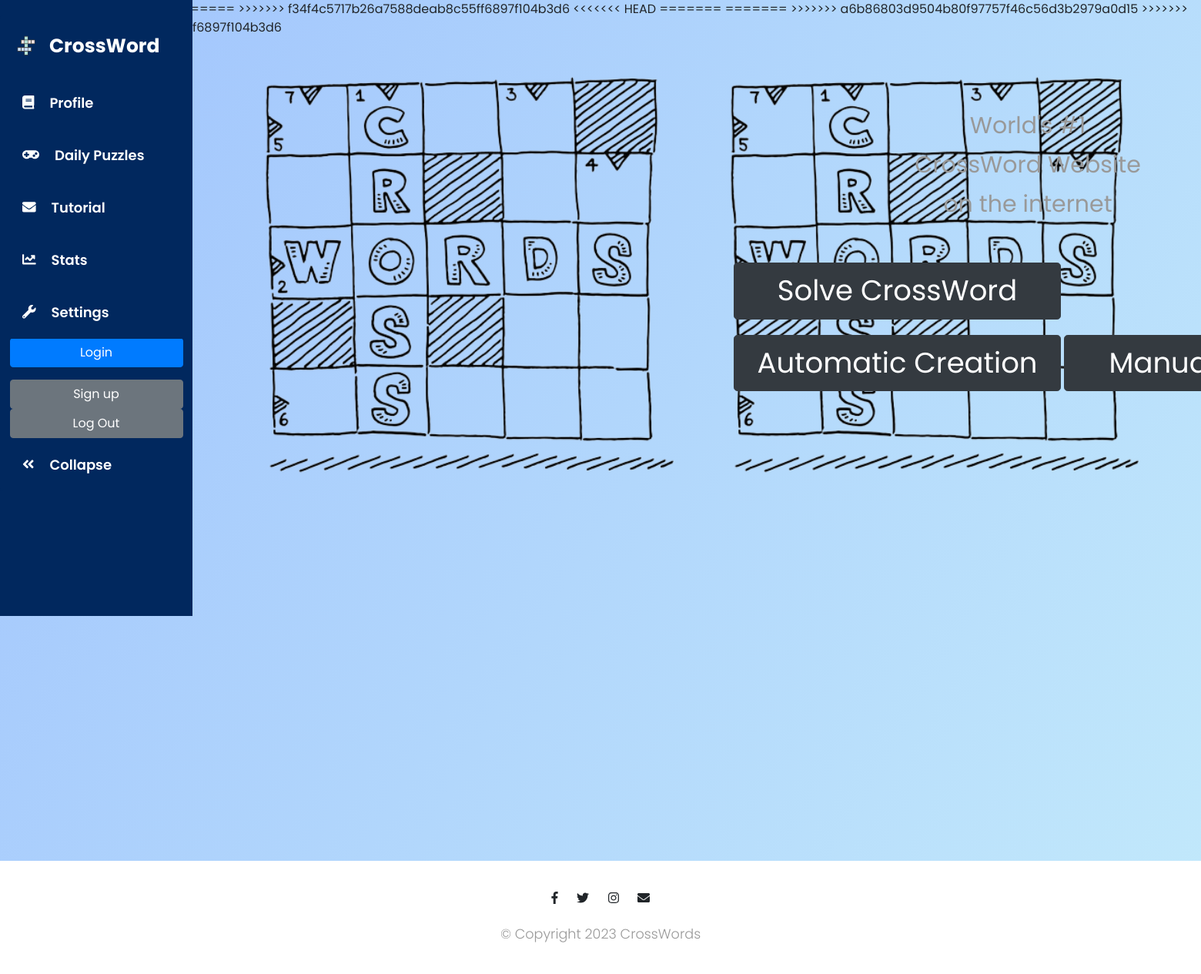
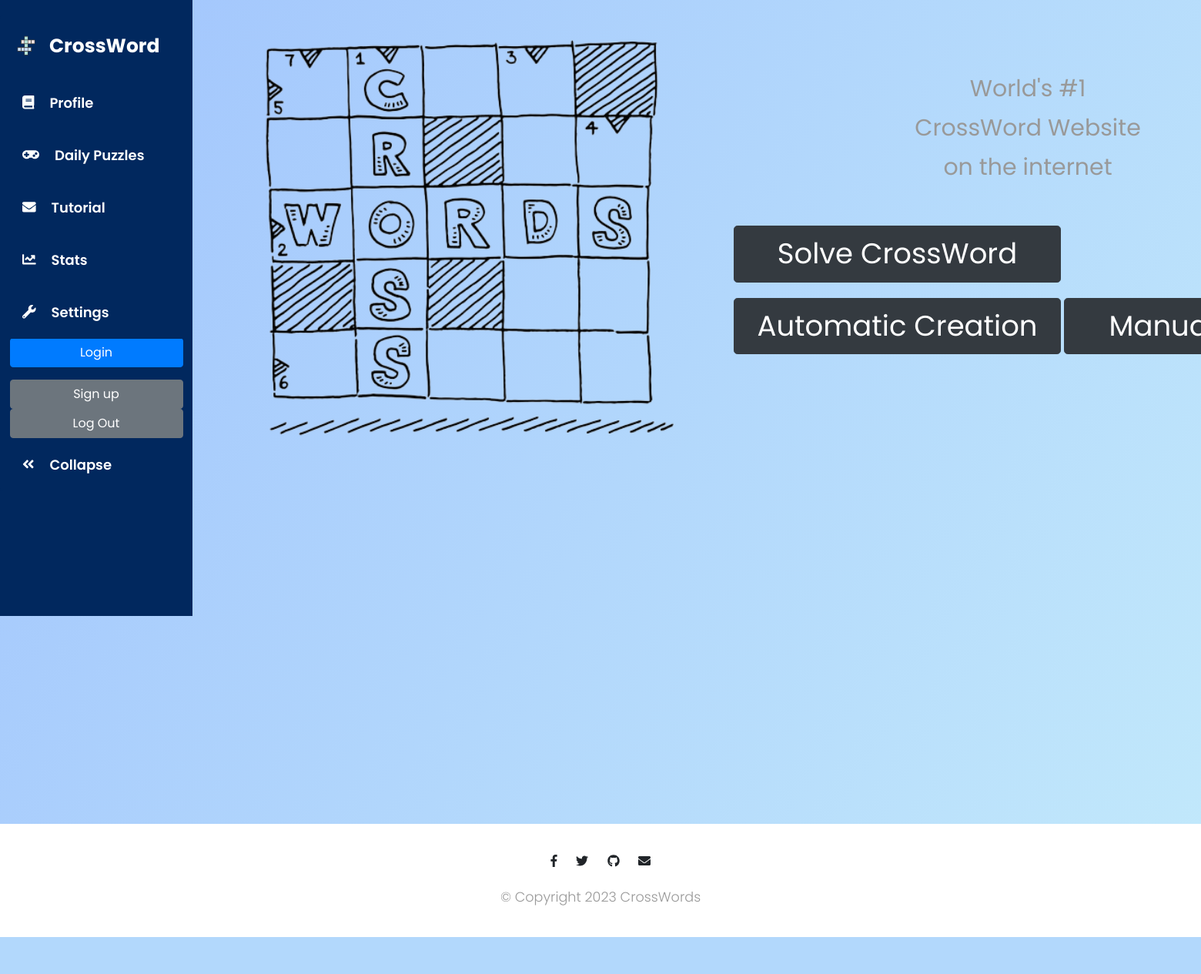
Before and after one commit to Rudra3012/IT314_Project_20, a Django app: page / in a window 1560 px wide; the page is wider, and only the part inside the window is pictured. Shown: that part at 77% size. After the commit the page ends 1217 px from the top of that part, so only its background shows below. Run offline with Django 4.2, Linux system fonts and the light colour scheme; parts of the project's set-up code (start-up, migrations or seed data) failed here and were passed over; some libraries are stand-ins or nearby versions.

Commit message:
removed merged conflicts

```diff
--- a/code/IT314_Project_20/templates/home.html
+++ b/code/IT314_Project_20/templates/home.html
@@ -25,19 +25,13 @@
     <!-- CSS Stylesheet -->
     <link rel="stylesheet" href="https://cdn.jsdelivr.net/npm/bootstrap@4.1.3/dist/css/bootstrap.min.css" integrity="sha384-MCw98/SFnGE8fJT3GXwEOngsV7Zt27NXFoaoApmYm81iuXoPkFOJwJ8ERdknLPMO" crossorigin="anonymous">
 
-<<<<<<< HEAD
     <!-- <link rel="stylesheet" href="styles.css"> -->
     <link rel="stylesheet" href="{% static "HomePage/styles.css" %}">
     <!-- BootStrap Script -->
-<<<<<<< HEAD
-=======
     <script src="https://code.jquery.com/jquery-3.3.1.slim.min.js"
         integrity="sha384-q8i/X+965DzO0rT7abK41JStQIAqVgRVzpbzo5smXKp4YfRvH+8abtTE1Pi6jizo"
         crossorigin="anonymous"></script>
->>>>>>> f34f4c5717b26a7588deab8c55ff6897f104b3d6
 
-
-<<<<<<< HEAD
     <script src="https://code.jquery.com/jquery-3.3.1.slim.min.js"
         integrity="sha384-q8i/X+965DzO0rT7abK41JStQIAqVgRVzpbzo5smXKp4YfRvH+8abtTE1Pi6jizo"
         crossorigin="anonymous"></script>
@@ -51,20 +45,10 @@
         crossorigin="anonymous"></script>
 
     <link rel="script" href="{% static "HomePage/index.js" %}"/>
-
-
-=======
-    <script src="https://cdn.jsdelivr.net/npm/bootstrap@4.1.3/dist/js/bootstrap.min.js"
-        integrity="sha384-ChfqqxuZUCnJSK3+MXmPNIyE6ZbWh2IMqE241rYiqJxyMiZ6OW/JmZQ5stwEULTy"
-        crossorigin="anonymous"></script>
-    <link rel="script" href="{% static "HomePage/index.js" %}" />
-=======
     <link rel="stylesheet" href="styles.css">
     <link rel="stylesheet" href="{% static "HomePage/styles.css" %}"/>
 
     <link rel="script" href="{% static "HomePage/index.js" %}"/>
->>>>>>> a6b86803d9504b80f97757f46c56d3b2979a0d15
->>>>>>> f34f4c5717b26a7588deab8c55ff6897f104b3d6
 </head>
 
 <body>
@@ -115,7 +99,7 @@
 
         <div id="content" class="style">
 
-            <img id="imgg" class="style_img" src="c-img-removebg-preview.png" alt="preview" class="cross">
+            <!-- <img id="imgg" class="style_img" src="c-img-removebg-preview.png" alt="preview" class="cross"> -->
             <img id="imgg" class="style_img" src="{% static "HomePage/c-img-removebg-preview.png" %}" alt="preview" class="cross">
 
             <div id="img_btn">
@@ -151,7 +135,7 @@
         <div class="container-fluid">
             <i class="social-icon fab fa-facebook-f"></i>
             <i class="social-icon fab fa-twitter"></i>
-            <i class="social-icon fab fa-instagram"></i>
+            <i class="social-icon fab fa-github"></i>
             <i class="social-icon fas fa-envelope"></i>
             <p>© Copyright 2023 CrossWords</p>
 
```
